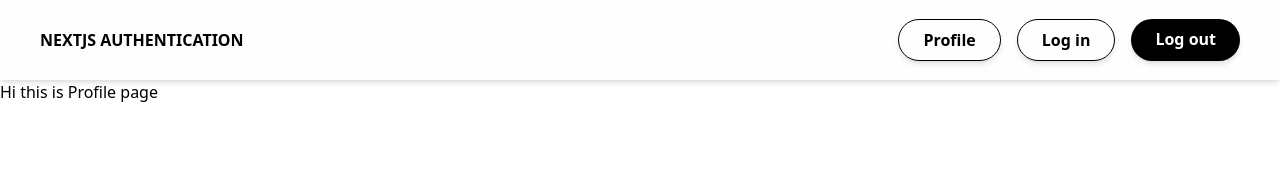
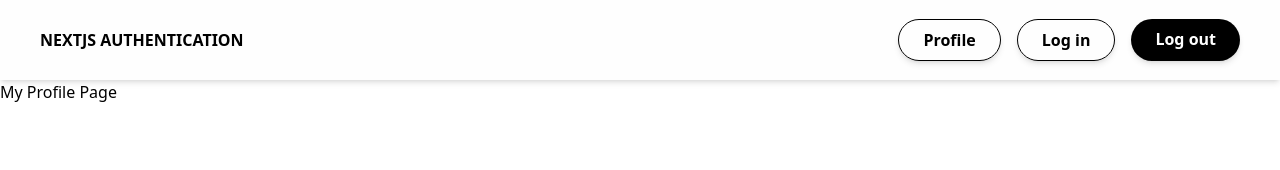
Before and after one commit to ashrafali2000/Authentication-next, a Next.js app in the folder next-auth/: page /profile in a window 1280 px wide. Shown: the top 170 px of the page. Built offline with nearby package versions, Linux system fonts and the light colour scheme.

Commit message:
profile page

```diff
--- a/next-auth/src/pages/profile/index.js
+++ b/next-auth/src/pages/profile/index.js
@@ -1,5 +1,7 @@
-export default function Profile(){
-    return(<div>
-        <h1>Hi this is Profile page</h1>
+export default function Profile () {
+    return (<div>
+        <div>
+            <h1>My Profile Page</h1>
+        </div>
     </div>)
 }
```
